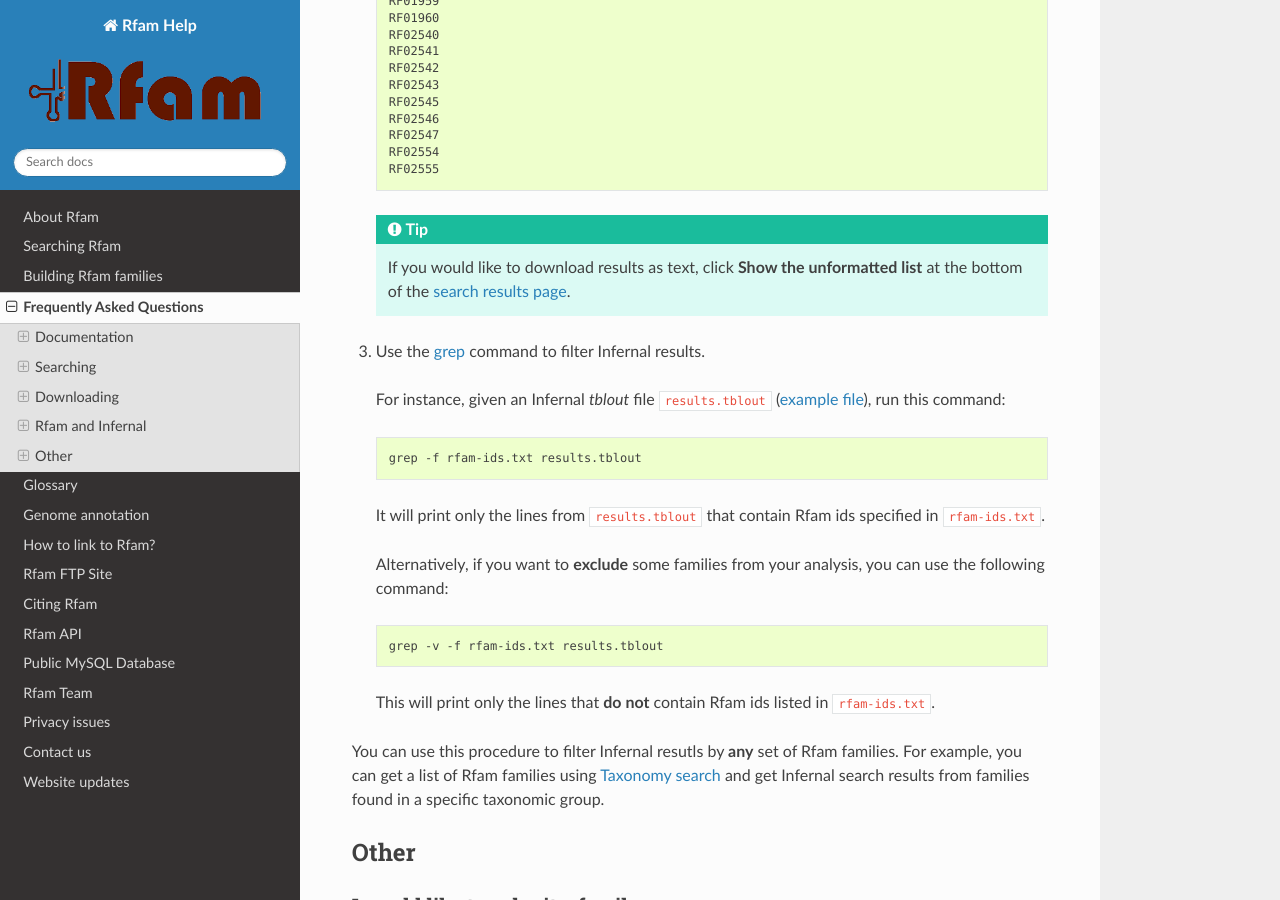
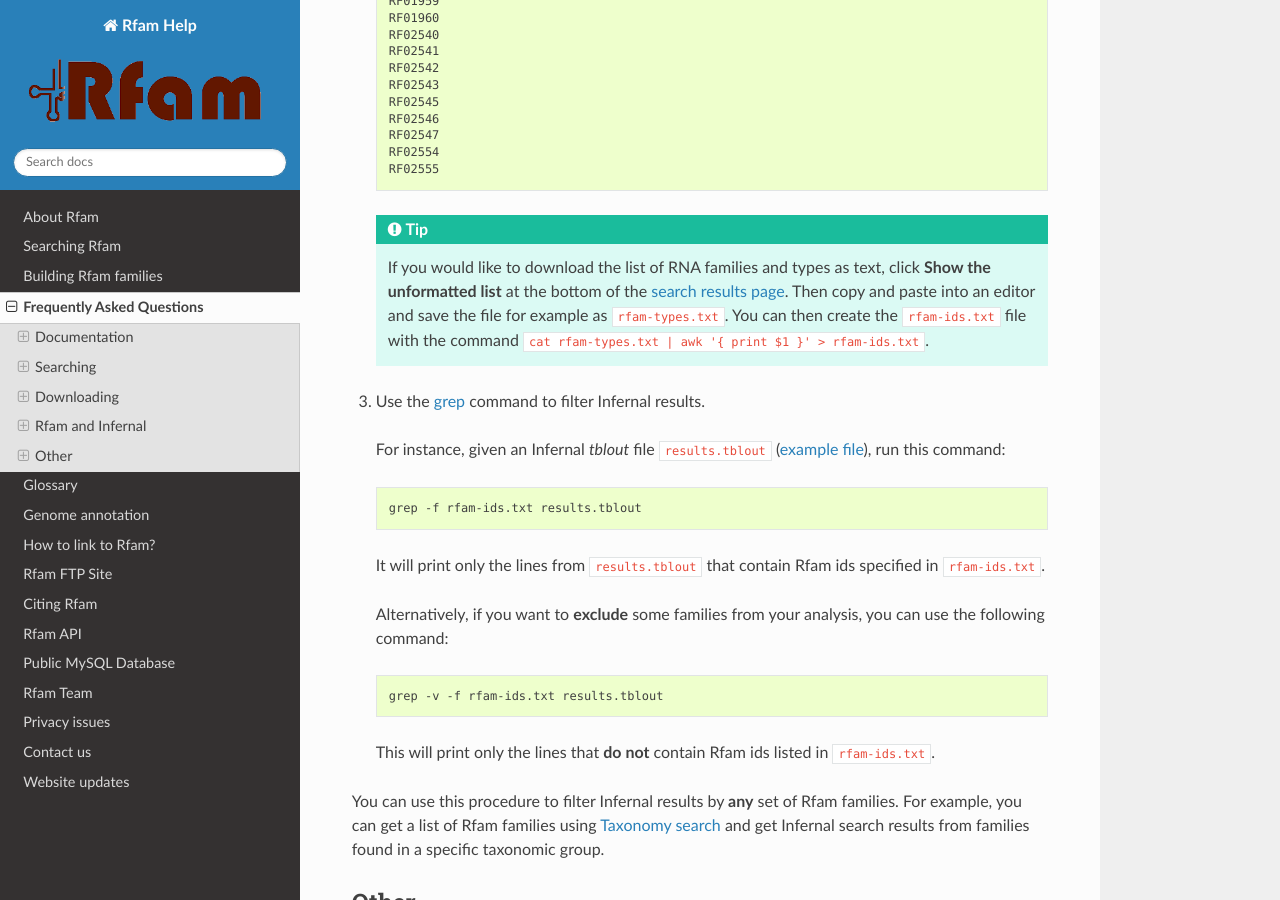
Before and after one commit to Rfam/rfam-docs, a Sphinx documentation site: the page built from docs/source/faq.rst, in a window 1280 px wide and 900 px high, scrolled down 5690 px. Built offline with Sphinx 7.4.7 and the Read the Docs theme 2.0.0, drawn with Linux system fonts in a browser that asks for light colours.

Commit message:
Fixes typo (resutls -> results) and adds more detailed instructions to faq about filtering by type.

```diff
--- a/docs/source/faq.rst
+++ b/docs/source/faq.rst
@@ -149,8 +149,12 @@
 
   .. TIP::
 
-    If you would like to download results as text, click **Show the unformatted list**
-    at the bottom of the `search results page <http://rfam.xfam.org/search#tabview=tab4>`_.
+    If you would like to download the list of RNA families and types
+    as text, click **Show the unformatted list** at the bottom of the
+    `search results page <http://rfam.xfam.org/search#tabview=tab4>`_.
+    Then copy and paste into an editor and save the file for example
+    as ``rfam-types.txt``. You can then create the ``rfam-ids.txt``
+    file with the command ``cat rfam-types.txt | awk '{ print $1 }' > rfam-ids.txt``.
 
 3. Use the `grep <https://en.wikipedia.org/wiki/Grep>`_ command to filter Infernal results.
 
@@ -175,7 +179,7 @@
   This will print only the lines that **do not** contain Rfam ids listed in
   ``rfam-ids.txt``.
 
-You can use this procedure to filter Infernal resutls by **any** set of Rfam families.
+You can use this procedure to filter Infernal results by **any** set of Rfam families.
 For example, you can get a list of Rfam families using :ref:`Taxonomy search`
 and get Infernal search results from families found in a specific taxonomic group.
 
```
